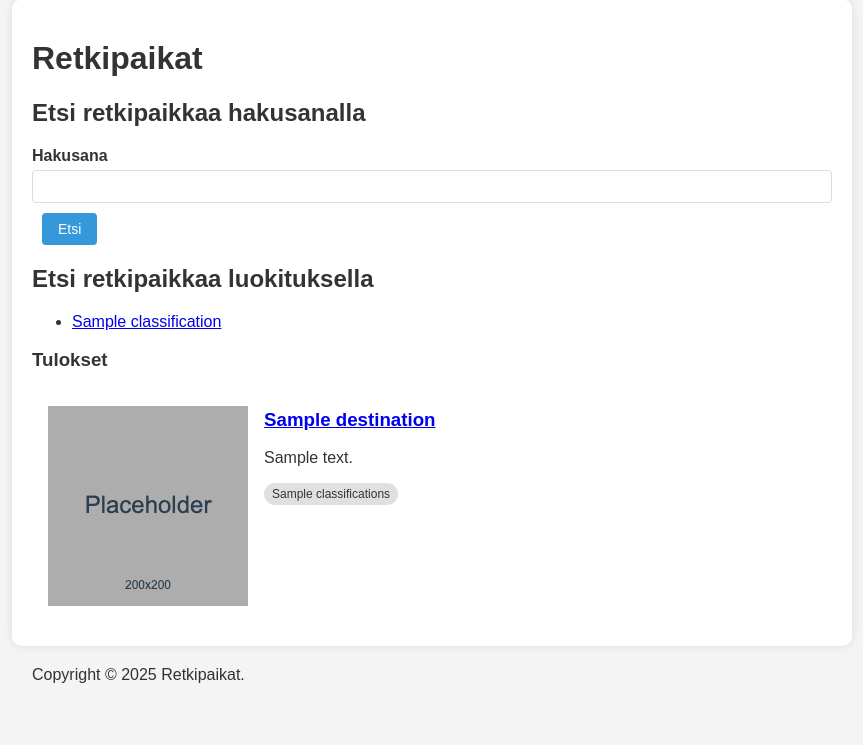
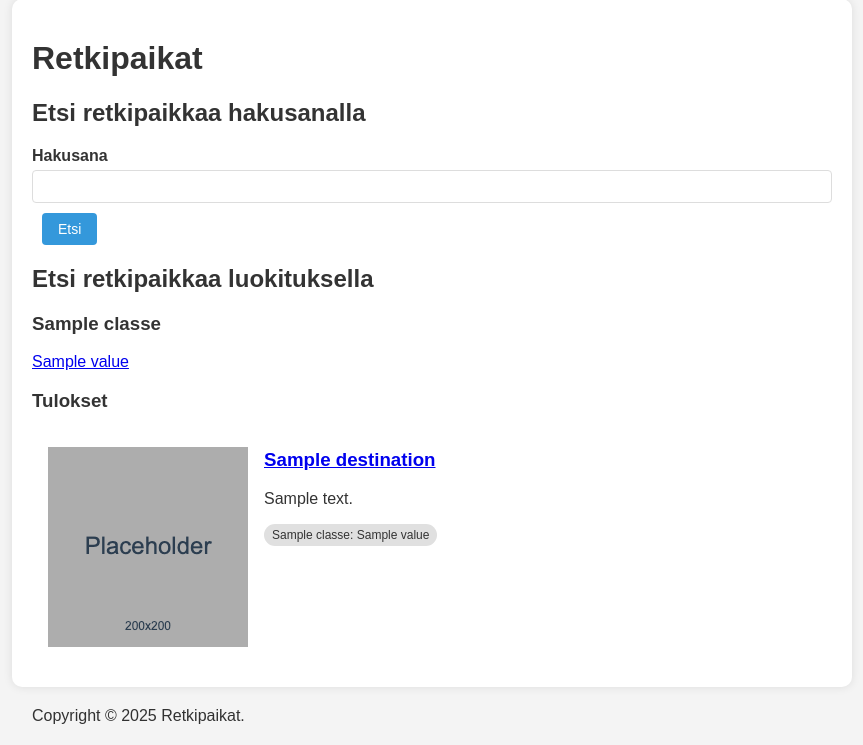
Before and after one commit to jjairola/retkipaikat, a Flask app: template templates/find_destination.html in a window 1280 px wide. Shown: the part 55-800 px from the top of the page, without its empty margins (208-1071 px from the left). Run offline with Flask 3, Linux system fonts and the light colour scheme; the template is opened without the code that fills it: most values are stand-ins (such as "Sample title", 1, 10 or a date in 2020).

```diff
--- a/app.py
+++ b/app.py
@@ -24,24 +24,29 @@ def check_csrf():
 @app.route("/")
 def index():
     destinations_list = destinations.get_destinations()
+    print(destinations_list)
     return render_template("index.html", destinations=destinations_list)
 
 @app.route("/find-destination")
 def find_destination():
     classes = destinations.get_all_classes()
-    query = request.args.get("query", "")
-    classification_id = request.args.get("classification_id")
+
+    print(dict(classes))
+
+    query_text = request.args.get("query", "")
+    query_class = request.args.get("class", "")
 
     results = []
-    if query:
-        results = destinations.search_destinations_by_query(query)
-    elif classification_id:
-        results = destinations.get_destinations_by_class(classification_id)
+    if query_text:
+        results = destinations.search_destinations_by_query(query_text)
+    elif query_class:
+        title, value = query_class.split(":", 1)
+        results = destinations.get_destinations_by_class(title, value)
 
     return render_template(
         "find_destination.html",
         classes=classes,
-        query=query,
+        query=query_text,
         results=results,
     )
 
--- a/templates/find_destination.html
+++ b/templates/find_destination.html
@@ -15,17 +15,19 @@
 
 <h2>Etsi retkipaikkaa luokituksella</h2>
 
-<ul>
-{% for classification in classifications %}
-<li><a href="/find-destination?classification={{ classification.id }}">{{ classification.name }}</a></li>
+
+{% for class_name, values in classes.items() %}
+    <h3>{{ class_name }}</h3>
+    {% for value in values %}
+        <a href="/find-destination?class={{ class_name }}:{{ value }}">{{ value }}</a>
+    {% endfor %}
 {% endfor %}
-</ul>
 
 
 <h3>Tulokset</h3>
 {% if results %}
 {% for destination in results %}
-    {% include "partials/destination_list.html" %}
+{% include "partials/destination_list.html" %}
 {% endfor %}
 {% else %}
 <p>Ei tuloksia.</p>
--- a/templates/partials/destination_list.html
+++ b/templates/partials/destination_list.html
@@ -6,10 +6,10 @@
         <h3><a href="/destination/{{ destination.id }}" class="text-blue-600 hover:underline">{{ destination.name }}</a>
         </h3>
         <p>{{ destination.description }}</p>
-        {% if destination.classifications %}
+        {% if destination.classes %}
         <div class="flex flex-wrap">
-            {% for classification in destination.classifications.split(',') %}
-            <span class="pill">{{ classification }}</span>
+            {% for class_title, class_value in destination.classes.items() %}
+                <span class="pill">{{ class_title }}: {{ class_value }}</span>
             {% endfor %}
         </div>
         {% endif %}
```
Also changed, not shown: destinations.py (+31 -12 lines).
